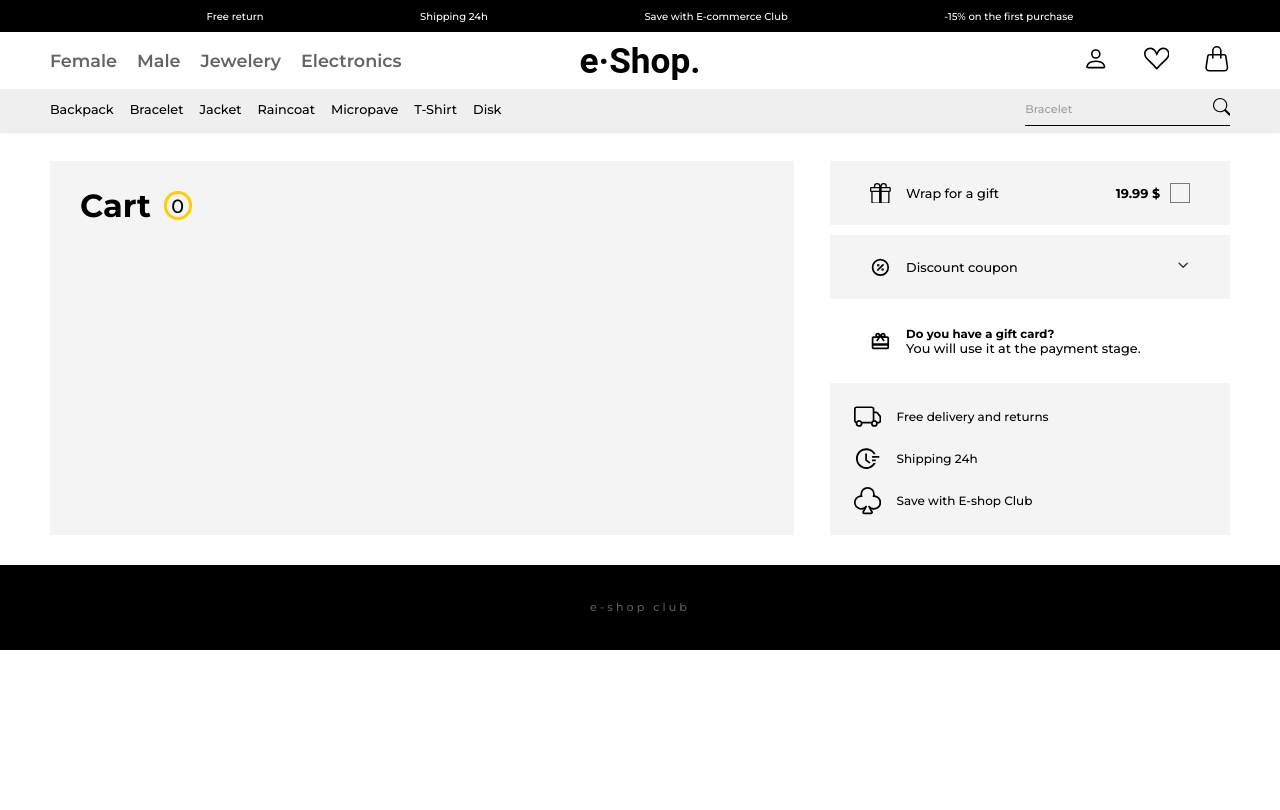
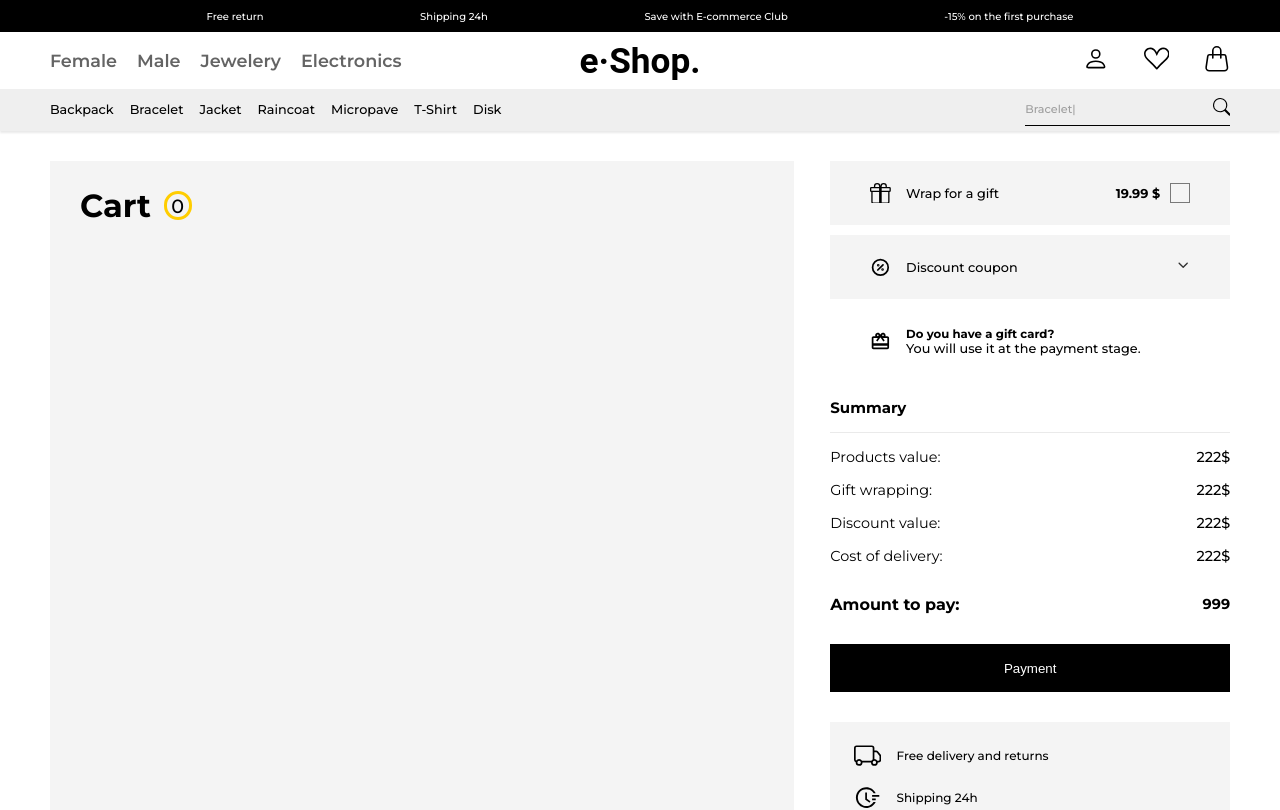
Before and after one commit to kubajot90/E-commerce-React-Redux, a React (Create React App) app: page /1 in a window 1280 px wide. Shown: the top 810 px of the page. Built offline with nearby package versions, Linux system fonts and the light colour scheme.

Commit message:
Add Cart summary

```diff
--- a/src/components/cart/cartMain/cartDetails/CartSummary.js
+++ b/src/components/cart/cartMain/cartDetails/CartSummary.js
@@ -1,7 +1,32 @@
 import classes from "./CartSummary.module.css";
 
 const CartSummary = () => {
-  return <></>;
+  return (
+    <div>
+      <h2 className={classes.summary__h2}>Summary</h2>
+      <div className={classes.summary__wrapper}>
+        <p className={classes.summary__title}>Products value:</p>
+        <p className={classes.summary__amount}>222$</p>
+      </div>
+      <div className={classes.summary__wrapper}>
+        <p className={classes.summary__title}>Gift wrapping:</p>
+        <p className={classes.summary__amount}>222$</p>
+      </div>
+      <div className={classes.summary__wrapper}>
+        <p className={classes.summary__title}>Discount value:</p>
+        <p className={classes.summary__amount}>222$</p>
+      </div>
+      <div className={classes.summary__wrapper}>
+        <p className={classes.summary__title}>Cost of delivery:</p>
+        <p className={classes.summary__amount}>222$</p>
+      </div>
+      <div className={classes.summary__wrapper}>
+        <p className={classes.summary__titleTotal}>Amount to pay:</p>
+        <p className={classes.summary__amountTotal}>999</p>
+      </div>
+      <button className={classes.summary__button}>Payment</button>
+    </div>
+  );
 };
 
 export default CartSummary;
--- a/src/components/cart/cartMain/cartDetails/CartSummary.module.css
+++ b/src/components/cart/cartMain/cartDetails/CartSummary.module.css
@@ -0,0 +1,40 @@
+.summary__wrapper {
+  display: flex;
+  justify-content: space-between;
+  margin: 15px 0;
+  font-size: 0.9rem;
+}
+
+.summary__h2 {
+  padding-bottom: 15px;
+  margin: 25px 0 15px 0;
+  border-bottom: 1px solid rgba(53, 53, 53, 0.1);
+}
+
+.summary__title {
+  /* font-size: 0.8rem; */
+  font-weight: 400;
+}
+
+.summary__amount {
+}
+
+.summary__titleTotal {
+  margin-top: 15px;
+  font-size: 1rem;
+  font-weight: 700;
+}
+
+.summary__amountTotal {
+  margin-top: 15px;
+  font-weight: 700;
+}
+
+.summary__button {
+  margin: 15px 0 30px;
+  height: 48px;
+  width: 100%;
+  background-color: black;
+  color: white;
+  border: none;
+}
--- a/src/components/cart/cartMain/cartDetails/cartDetailsCards/CartDetailsCards.js
+++ b/src/components/cart/cartMain/cartDetails/cartDetailsCards/CartDetailsCards.js
@@ -1,4 +1,6 @@
 import { useState } from "react";
+import { useSelector, useDispatch } from "react-redux";
+import { cartActions } from "../../../../../store/cartSlice";
 import { BsGift } from "react-icons/bs";
 import { TbDiscount } from "react-icons/tb";
 import { IoIosArrowDown } from "react-icons/io";
@@ -6,13 +8,15 @@ import { MdCardGiftcard } from "react-icons/md";
 import classes from "./CartDetailsCards.module.css";
 
 function CartDetailsCards() {
-  const [isCheckBoxMark, setIsCheckBoxMark] = useState(false);
+  const isCheckBoxMark = useSelector((state) => state.cart.isWrapGift);
+  const dispatch = useDispatch();
+
   const [openForm, setOpenForm] = useState(false);
 
   const packingCost = 19.99;
 
   const toggleCheckbox = () => {
-    setIsCheckBoxMark((prev) => (prev = !prev));
+    dispatch(cartActions.toggleIsWrapGift());
   };
 
   const showForm = () => {
--- a/src/store/cartSlice.js
+++ b/src/store/cartSlice.js
@@ -6,6 +6,7 @@ export const cartSlice = createSlice({
     productsInCart: [],
     productsAmount: {},
     favoritesProducts: [],
+    isWrapGift: false,
   },
   reducers: {
     addToCart(state, action) {
@@ -31,6 +32,11 @@ export const cartSlice = createSlice({
     setProductsAmount(state, action) {
       state.productsAmount = { ...state.productsAmount, ...action.payload };
     },
+
+    toggleIsWrapGift(state) {
+      state.isWrapGift = !state.isWrapGift;
+      console.log("dziala");
+    },
   },
 });
 export const cartActions = cartSlice.actions;
```
